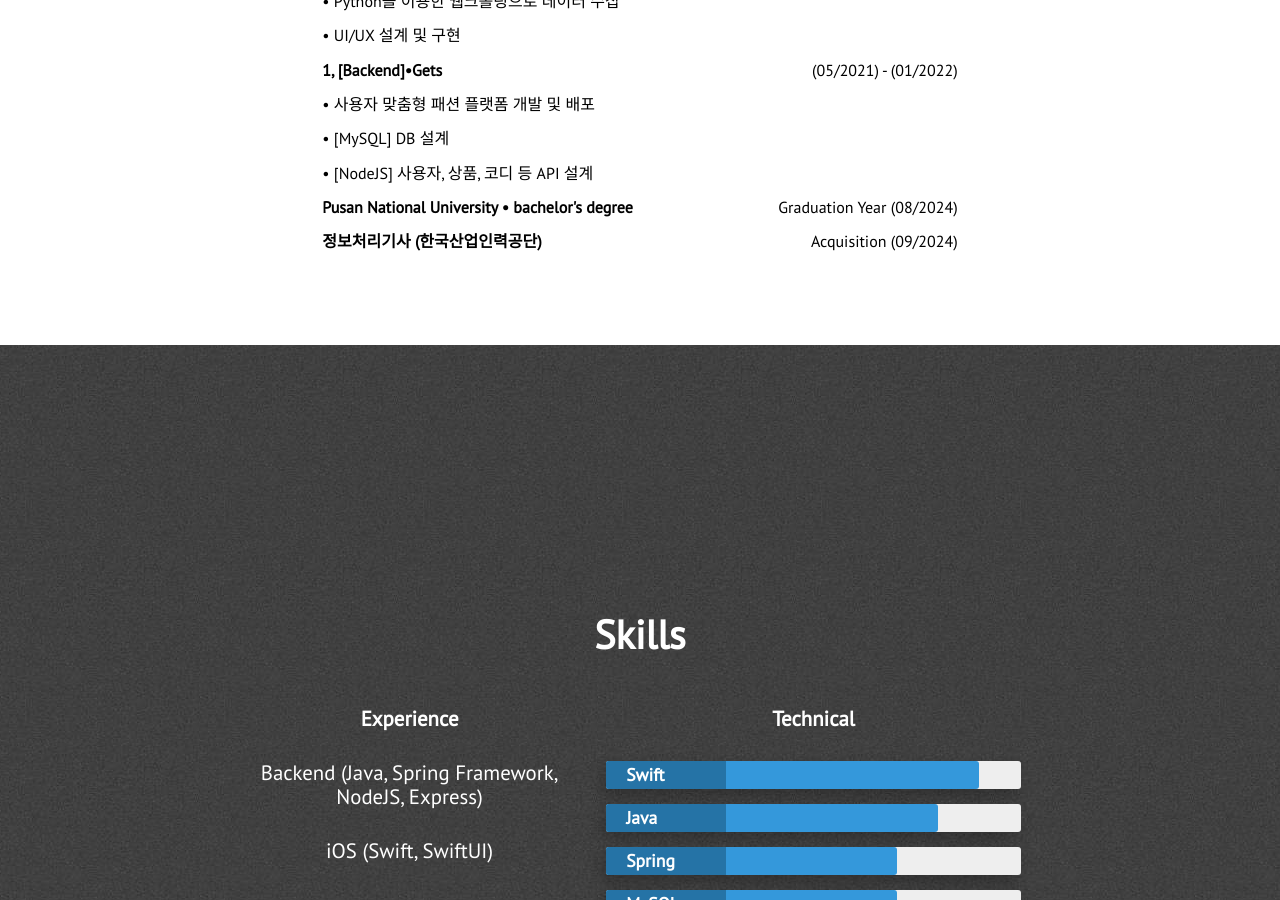
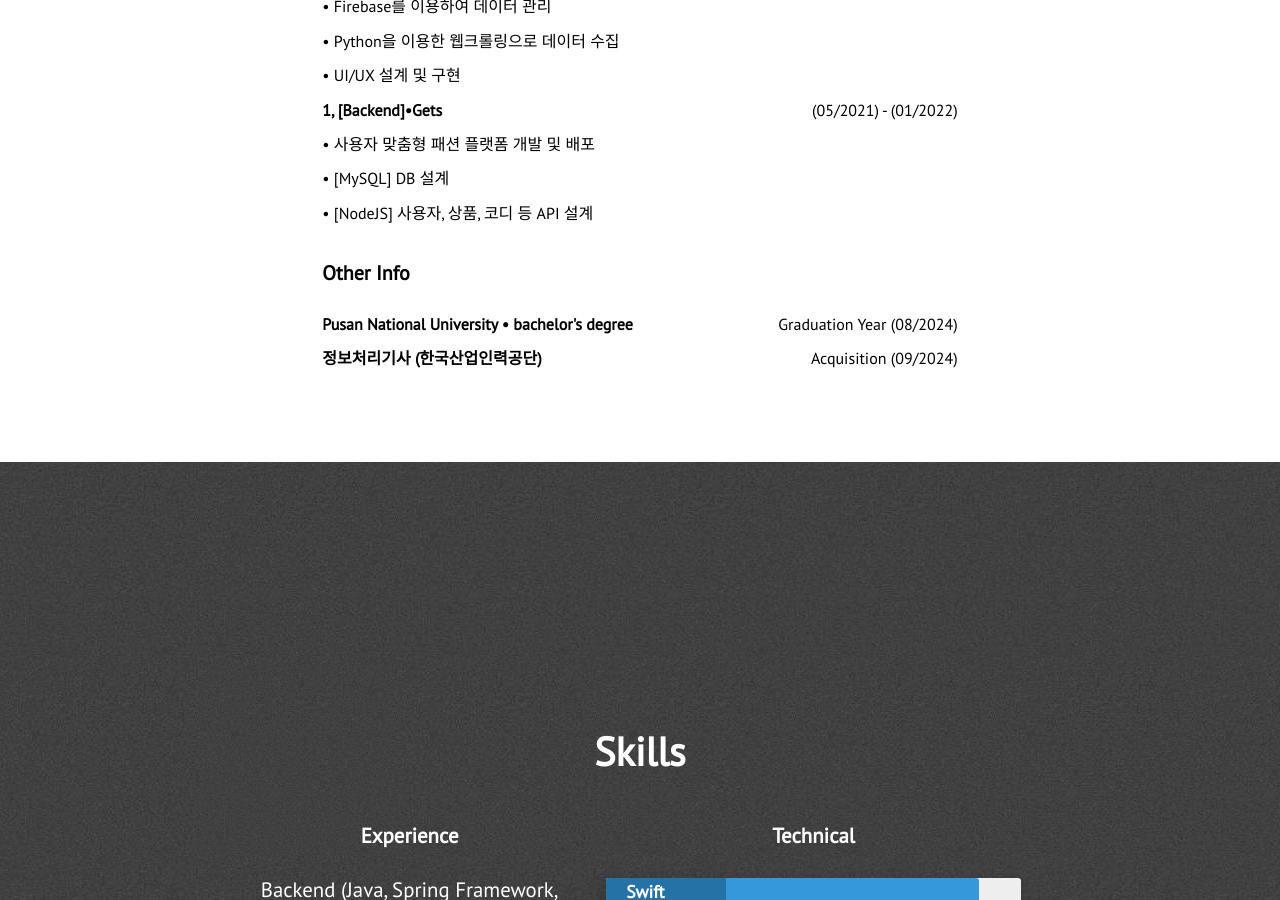
Before and after one commit to ashjang/ashjang.github.io, a Jekyll site: the page built from index.html, in a window 1280 px wide and 900 px high, scrolled down 1697 px. Built offline with Jekyll 4.4.1, drawn with Linux system fonts in a browser that asks for light colours; nearby versions of some CDN libraries.

Commit message:
About css

```diff
--- a/_includes/about.html
+++ b/_includes/about.html
@@ -5,7 +5,7 @@
             <p class="paragraph-text justify-text">
                 "사람들이 겪는 불편함을 생각해내고, 이를 해결하는 것을 좋아하는 개발자"
             </p>
-            <div style="margin-bottom: 40px;"></div>
+            <div style="margin-bottom: 80px;"></div>
             <!-- <p class="paragraph-text justify-text"> -->
                  <!-- <a href="{{ site.blog_url }}">harimms.tistory.com</a> where I write about my recent interests and other activities. I post my software projects on <a href="https://github.com/{{ site.github_username }}">GitHub</a>. My email address can be found at the <span class="extra-link"><a href="#extra">bottom</a></span> of this page. -->
             <!-- </p> -->
@@ -66,6 +66,9 @@
                 </div>
             </div>
 
+            <div style="margin-bottom: 40px;"></div>
+            <div class="small-heading">Other Info</div>
+
             <div class="project-item">
                 <div class="flex-container">
                     <div class="flex1">Pusan National University • bachelor's degree</div>
```
